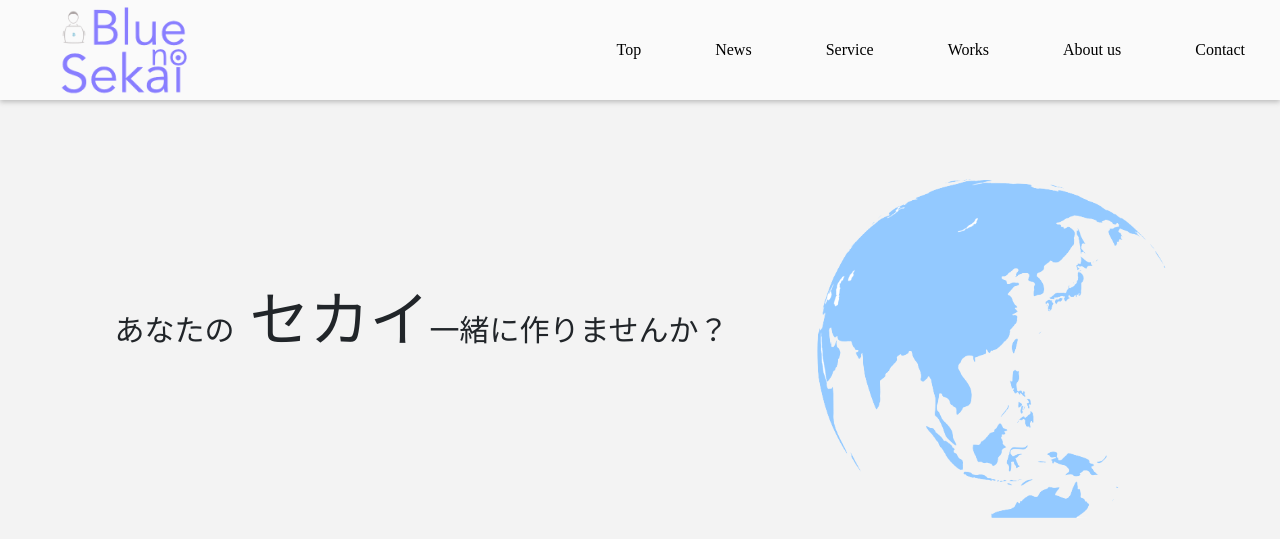
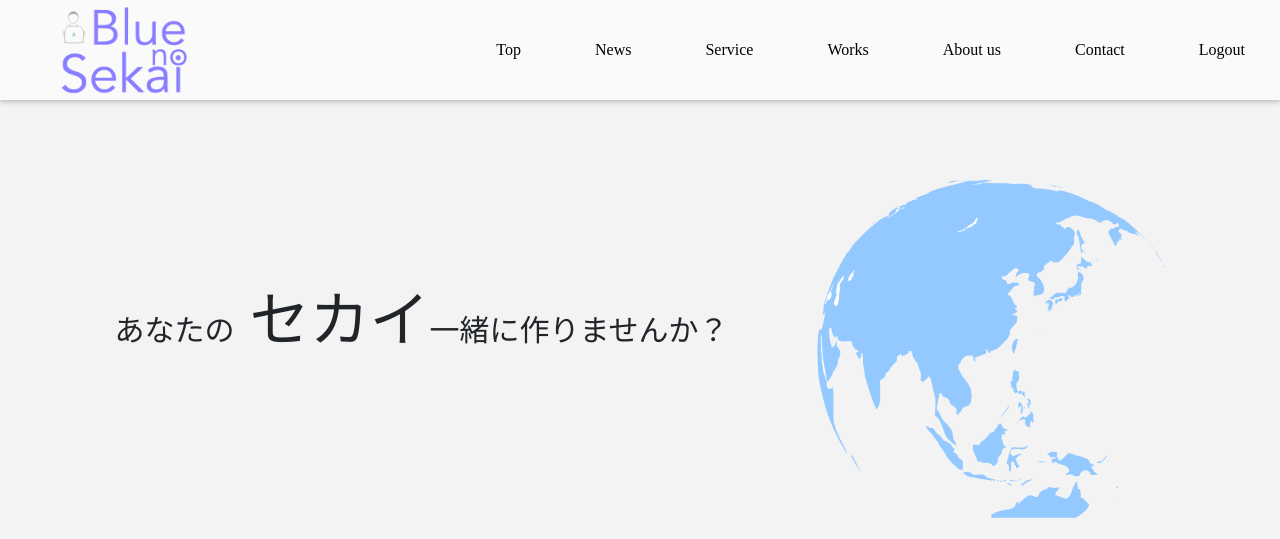
Before and after one commit to blue-hage/bluenosekai, a Flask app: page / in a window 1280 px wide. Shown: the top 539 px of the page. Run offline with Flask 2, Linux system fonts and the light colour scheme; the visitor is signed in with stand-in values (Sample User, id 1); tables that the repository leaves empty or names only in its code hold one stand-in row (values such as "Sample post").

Commit message:
except creating or editing

```diff
--- a/templates/index.html
+++ b/templates/index.html
@@ -46,6 +46,11 @@
                             <li class="close">
                                 <a href="#contact">Contact</a>
                             </li>
+                            {% if g.user %}
+                            <li class="menu">
+                                <a href="/logout">Logout</a>
+                            </li>
+                            {% endif %}
                         </ul>
                     </div>
                 </div>
@@ -69,6 +74,11 @@
                     <li class="menu">
                         <a href="#contact">Contact</a>
                     </li>
+                    {% if g.user %}
+                    <li class="menu">
+                        <a href="/logout">Logout</a>
+                    </li>
+                    {% endif %}
                 </ul>
             </header>
                 <div class = "main">
```
